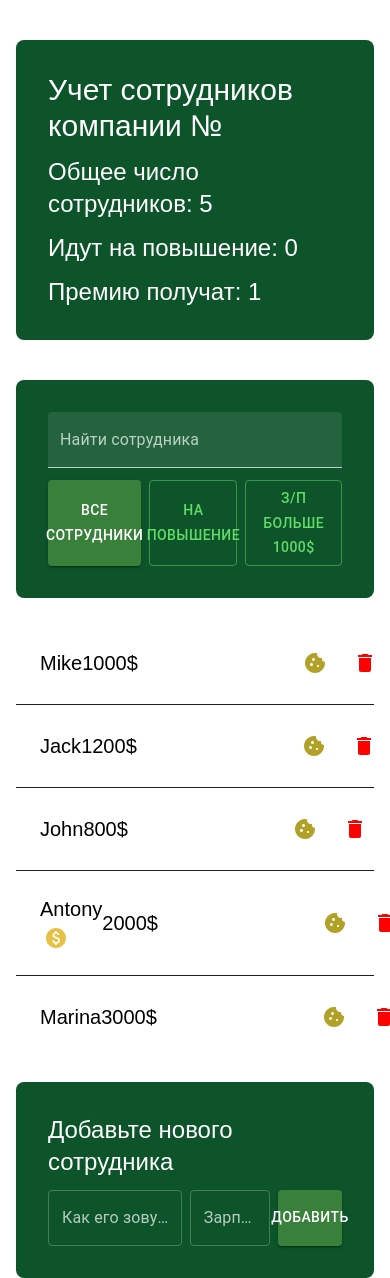
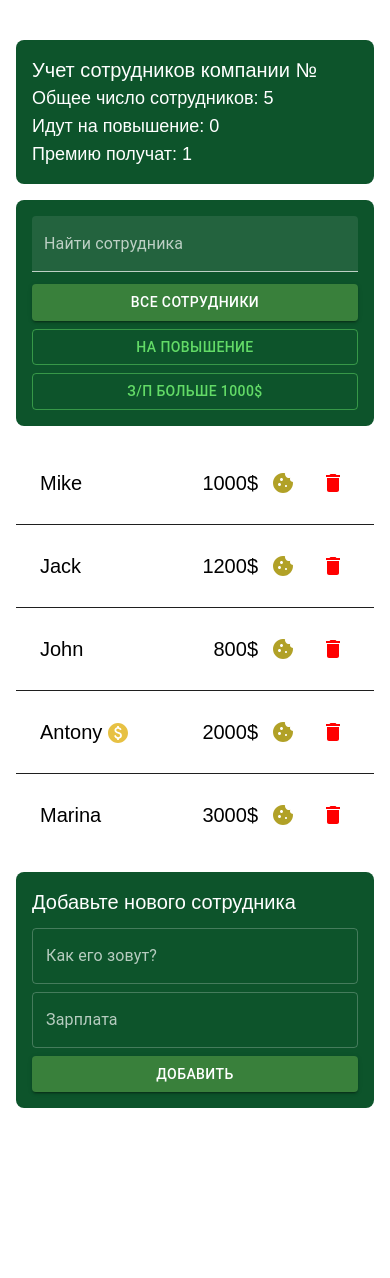
Before and after one commit to livemer/employee_tracking, a React (Vite) app: page / in a window 390 px wide. After the commit the page ends 1108 px from the top, so only its background shows below. Built offline with nearby package versions, Linux system fonts and the light colour scheme; a web font is replaced by a local one.

Commit message:
добавил адаптив

```diff
--- a/src/components/AddEmployeePanel.jsx
+++ b/src/components/AddEmployeePanel.jsx
@@ -32,9 +32,9 @@ export const AddEmployeePanel = ({ addEmployee }) => {
   };
 
   return (
-    <div className="bg-green-900 p-8 flex flex-col gap-3 rounded-lg">
-      <h2 className="text-2xl">Добавьте нового сотрудника</h2>
-      <form onSubmit={handleSubmit(onSubmit)} className="flex gap-2 relative">
+    <div className="bg-green-900 p-4 lg:p-8 flex flex-col gap-3 rounded-lg">
+      <h2 className="text-xl lg:text-2xl">Добавьте нового сотрудника</h2>
+      <form onSubmit={handleSubmit(onSubmit)} className="flex gap-2 relative flex-col lg:flex-row">
         {(errors.name || errors.pay) && (
           <span className="absolute text-right bottom-18 w-full text-red-300">
             {errors.name?.message || errors.pay?.message}
@@ -42,7 +42,7 @@ export const AddEmployeePanel = ({ addEmployee }) => {
         )}
 
         <TextField
-          sx={{ width: '50%' }}
+          sx={{ width: {lg: '50%'} }}
           id="employee-name"
           label="Как его зовут?"
           variant="outlined"
@@ -52,7 +52,7 @@ export const AddEmployeePanel = ({ addEmployee }) => {
         />
 
         <TextField
-          sx={{ width: '30%' }}
+          sx={{ width: {lg: '30%'} }}
           id="employee-pay"
           label="Зарплата"
           variant="outlined"
@@ -61,7 +61,7 @@ export const AddEmployeePanel = ({ addEmployee }) => {
           {...register('pay')}
         />
 
-        <Button type="submit" sx={{ width: '20%' }} variant="contained">
+        <Button type="submit" sx={{ width: {lg: '20%'} }} variant="contained">
           Добавить
         </Button>
       </form>
--- a/src/components/EmployeeList.jsx
+++ b/src/components/EmployeeList.jsx
@@ -19,7 +19,7 @@ export const EmployeeList = ({ employee, removeEmployee, setUp, setBonus }) => {
                 {up && <ArrowUpwardIcon fontSize="medium" sx={{ color: '#2e7d32', ml: 0.5 }} />}
                 {bonus && <PaidIcon fontSize="medium" sx={{ color: '#e7c143', ml: 0.5 }} />}
               </p>
-              <div className="flex gap-40 items-center">
+              <div className="flex gap-2 lg:gap-40 items-center">
                 <p className="text-xl">{pay}$</p>
                 <div className="flex gap-4">
                   <IconButton onClick={() => setUp(id)} aria-label="up" size="small">
--- a/src/components/FilterPanel.jsx
+++ b/src/components/FilterPanel.jsx
@@ -27,9 +27,9 @@ export const FilterPanel = ({ setNameFilter, setPayFilter, setUpFilter }) => {
   }
 
   return (
-    <div className="bg-green-900 p-8 flex flex-col gap-3 rounded-lg">
+    <div className="bg-green-900 p-4 lg:p-8 flex flex-col gap-3 rounded-lg">
       <TextField onChange={(e) => setNameFilter(e.target.value)} id="filled-basic" label="Найти сотрудника" variant="filled" color="secondary" />
-      <div className="flex gap-2">
+      <div className="flex gap-2 lg:flex-row flex-col">
         <Button onClick={() => setSelected(1)} {...getProps(1)}>Все сотрудники</Button>
         <Button onClick={() => setSelected(2)} {...getProps(2)}>На повышение</Button>
         <Button onClick={() => setSelected(3)} {...getProps(3)}>З/П больше 1000$</Button>
--- a/src/components/Header.jsx
+++ b/src/components/Header.jsx
@@ -1,8 +1,8 @@
 export const Header = ({ employee, bonus, up }) => {
-  return <header className="bg-green-900 p-8 flex flex-col gap-3 rounded-lg">
-      <h1 className="font-medium text-3xl">Учет сотрудников компании №</h1>
-      <h2 className="text-2xl">Общее число сотрудников: {employee}</h2>
-      <h2 className="text-2xl">Идут на повышение: {up}</h2>
-      <h2 className="text-2xl">Премию получат: {bonus}</h2>
+  return <header className="bg-green-900 p-4 lg:p-8 flex flex-col lg:gap-3 rounded-lg">
+      <h1 className="text-xl lg:text-3xl font-medium ">Учет сотрудников компании №</h1>
+      <h2 className="text-lg lg:text-2xl">Общее число сотрудников: {employee}</h2>
+      <h2 className="text-lg lg:text-2xl">Идут на повышение: {up}</h2>
+      <h2 className="text-lg lg:text-2xl">Премию получат: {bonus}</h2>
   </header>
 };
--- a/src/components/Main.jsx
+++ b/src/components/Main.jsx
@@ -1,6 +1,6 @@
 
 export const Main = ({ children }) => {
-  return <div className="bg-white mt-10 flex flex-col gap-6">
+  return <div className="bg-white mt-4 lg:mt-10 flex flex-col gap-4 lg:gap-10">
     {children}
   </div>
 }
```
